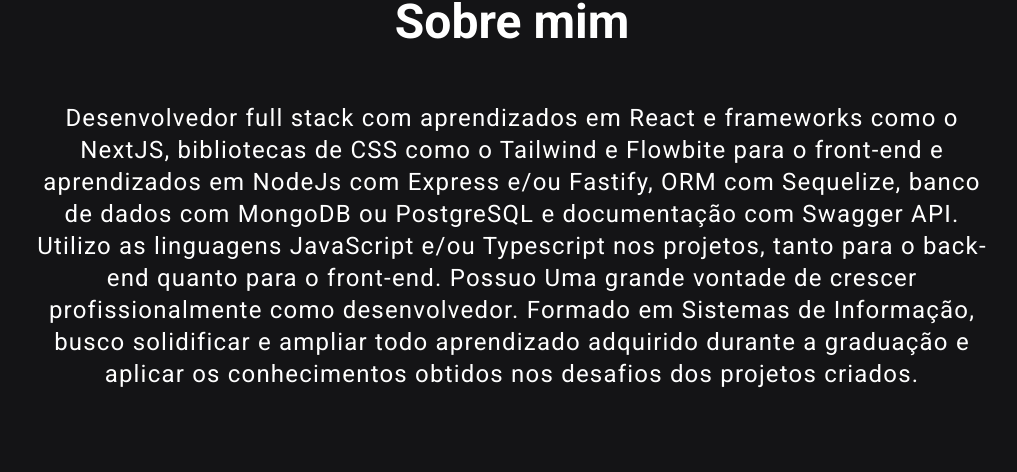
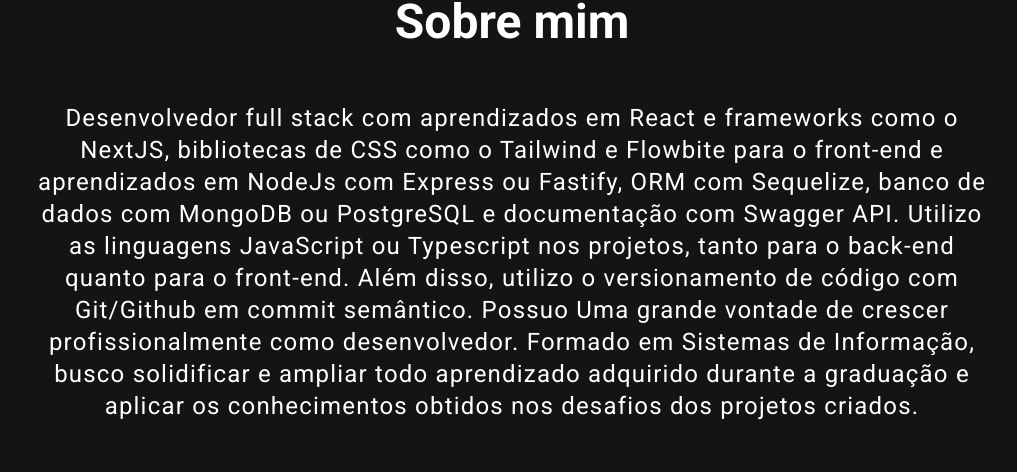
Before and after one commit to Kjuh28/portfolio, a React (Vite) app: page / in a window 1280 px wide. Shown: the part 624-1096 px from the top of the page, without its empty margins (128-1145 px from the left). Built offline with nearby package versions, Linux system fonts and the light colour scheme; no server answers.

Commit message:
feat: (description) add an extra description

```diff
--- a/src/pages/About.tsx
+++ b/src/pages/About.tsx
@@ -2,7 +2,7 @@
     return(
         <section className="mx-auto p-8 sm:mx-32">
             <h1 className=" text-3xl sm:text-5xl font-bold text-center m-10">Sobre mim</h1>
-            <p className="text-xl sm:text-2xl text-center pt-4 tracking-wider">Desenvolvedor full stack com aprendizados em React e frameworks como o NextJS, bibliotecas de CSS como o Tailwind e Flowbite para o front-end e aprendizados em NodeJs com Express e/ou Fastify, ORM com Sequelize, banco de dados com MongoDB ou PostgreSQL e documentação com Swagger API. Utilizo as linguagens JavaScript e/ou Typescript nos projetos, tanto para o back-end quanto para o front-end. Possuo Uma grande vontade de crescer profissionalmente como desenvolvedor. Formado em Sistemas de Informação, busco solidificar e ampliar todo aprendizado adquirido durante a graduação e aplicar os conhecimentos obtidos nos desafios dos projetos criados. </p>
+            <p className="text-xl sm:text-2xl text-center pt-4 tracking-wider">Desenvolvedor full stack com aprendizados em React e frameworks como o NextJS, bibliotecas de CSS como o Tailwind e Flowbite para o front-end e aprendizados em NodeJs com Express ou Fastify, ORM com Sequelize, banco de dados com MongoDB ou PostgreSQL e documentação com Swagger API. Utilizo as linguagens JavaScript ou Typescript nos projetos, tanto para o back-end quanto para o front-end. Além disso, utilizo o versionamento de código com Git/Github em commit semântico. Possuo Uma grande vontade de crescer profissionalmente como desenvolvedor. Formado em Sistemas de Informação, busco solidificar e ampliar todo aprendizado adquirido durante a graduação e aplicar os conhecimentos obtidos nos desafios dos projetos criados. </p>
         </section>
 
     )
```
